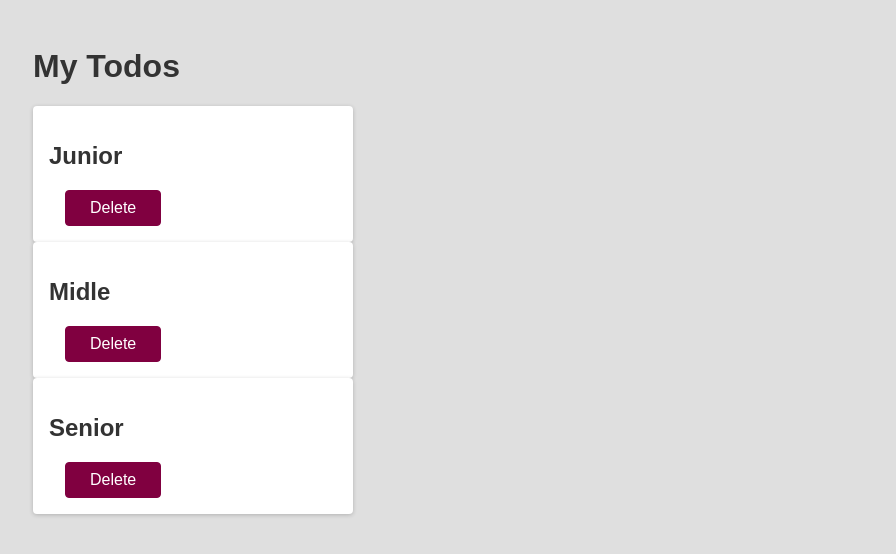
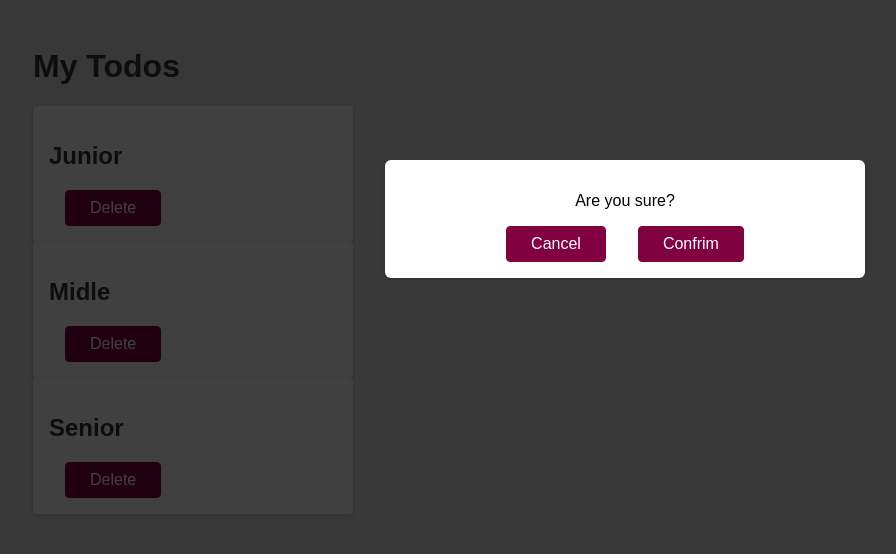
Before and after one commit to KorolevskiTigr2/NextJs-learning, a React (Create React App) app: page / in a window 1280 px wide. Shown: the top 554 px of the page, without its empty margins (15-911 px from the left). Built offline with nearby package versions, Linux system fonts and the light colour scheme.

Commit message:
Add: Modal and Backdrop files

```diff
--- a/src/App.js
+++ b/src/App.js
@@ -1,5 +1,7 @@
 import './index.css';
 import Todo from './Todo';
+import Modal from './Modal';
+import Backdrop from './Backdrop';
 
 function App() {
   return (
@@ -8,8 +10,9 @@
         <Todo text="Junior"/>
         <Todo text="Midle"/>
         <Todo text="Senior"/>
+        <Modal />
+        <Backdrop />
      </div>
   );
 }
-
 export default App;
--- /dev/null
+++ b/src/Backdrop.js
@@ -0,0 +1,5 @@
+export default function Backdrop() {
+    return(
+        <div className="backdrop" />
+    );
+}
--- /dev/null
+++ b/src/Modal.js
@@ -0,0 +1,9 @@
+export default function Modal() {
+    return(
+        <div className="modal">
+            <p>Are you sure?</p>
+            <button className="btn .btn--alt">Cancel</button>
+            <button className="btn">Confrim</button>
+        </div>
+    );
+}
--- a/src/Todo.js
+++ b/src/Todo.js
@@ -1,10 +1,16 @@
 export default function Todo(props) {
+ function deleteHandler() {
+  console.log(props.text);
+ }
+
+
+
   return(
     <div>
         <div className='card'>
           <h2>{props.text}</h2>
           <div className='atcions'>
-            <button className='btn'>Delete</button>
+            <button className='btn' onClick={deleteHandler()}>Delete</button>
           </div>
        </div>
     </div>
--- a/src/index.js
+++ b/src/index.js
@@ -1,9 +1,9 @@
 import React from 'react';
-import ReactDOM from 'react-dom';
+import ReactDOM from 'react-dom/client';
 import './index.css';
 import App from './App';
-import Todo from './Todo';
-
+// import Todo from './Todo';
+// import Modal from './Modal';
 
 const root = ReactDOM.createRoot(document.getElementById('root'));
 root.render(
```
